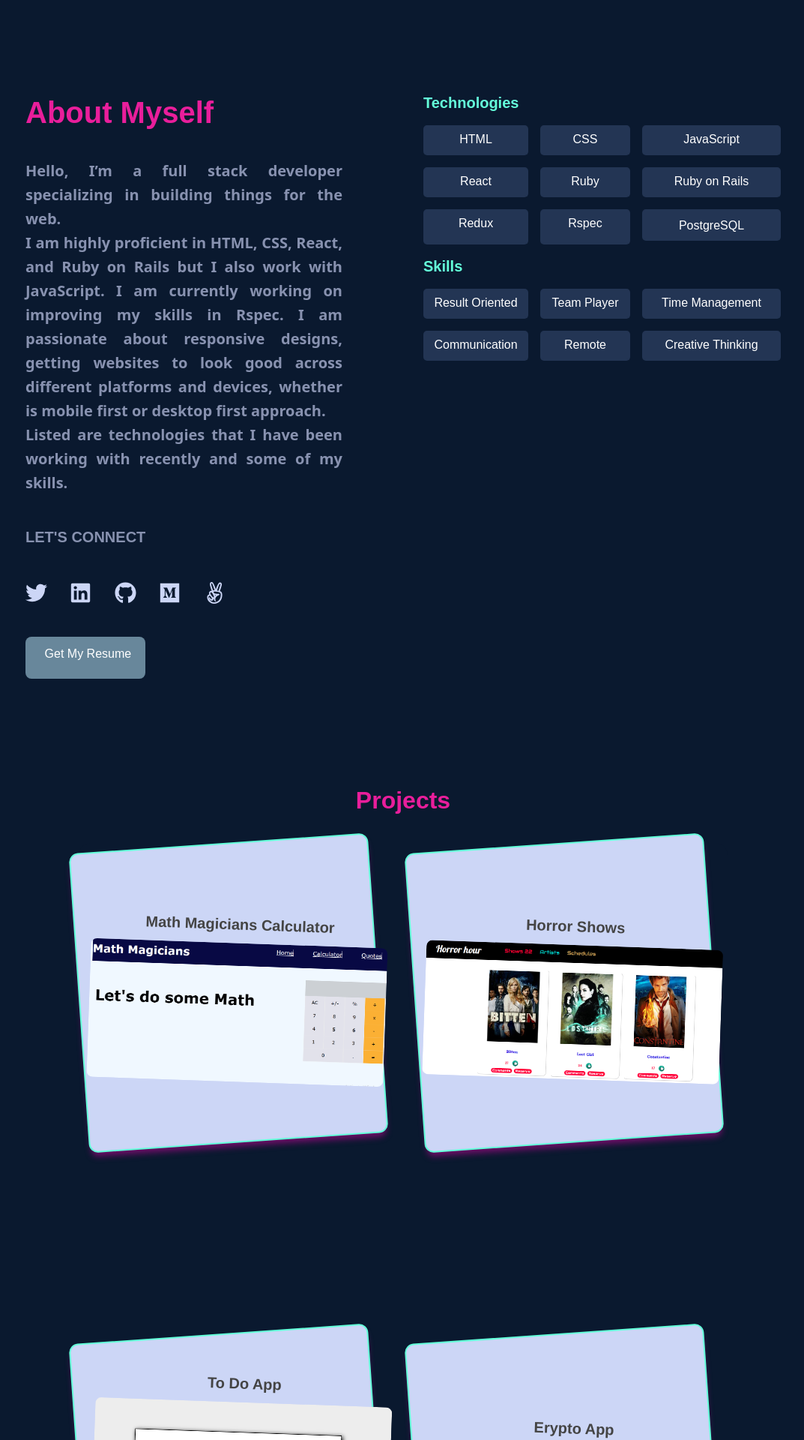
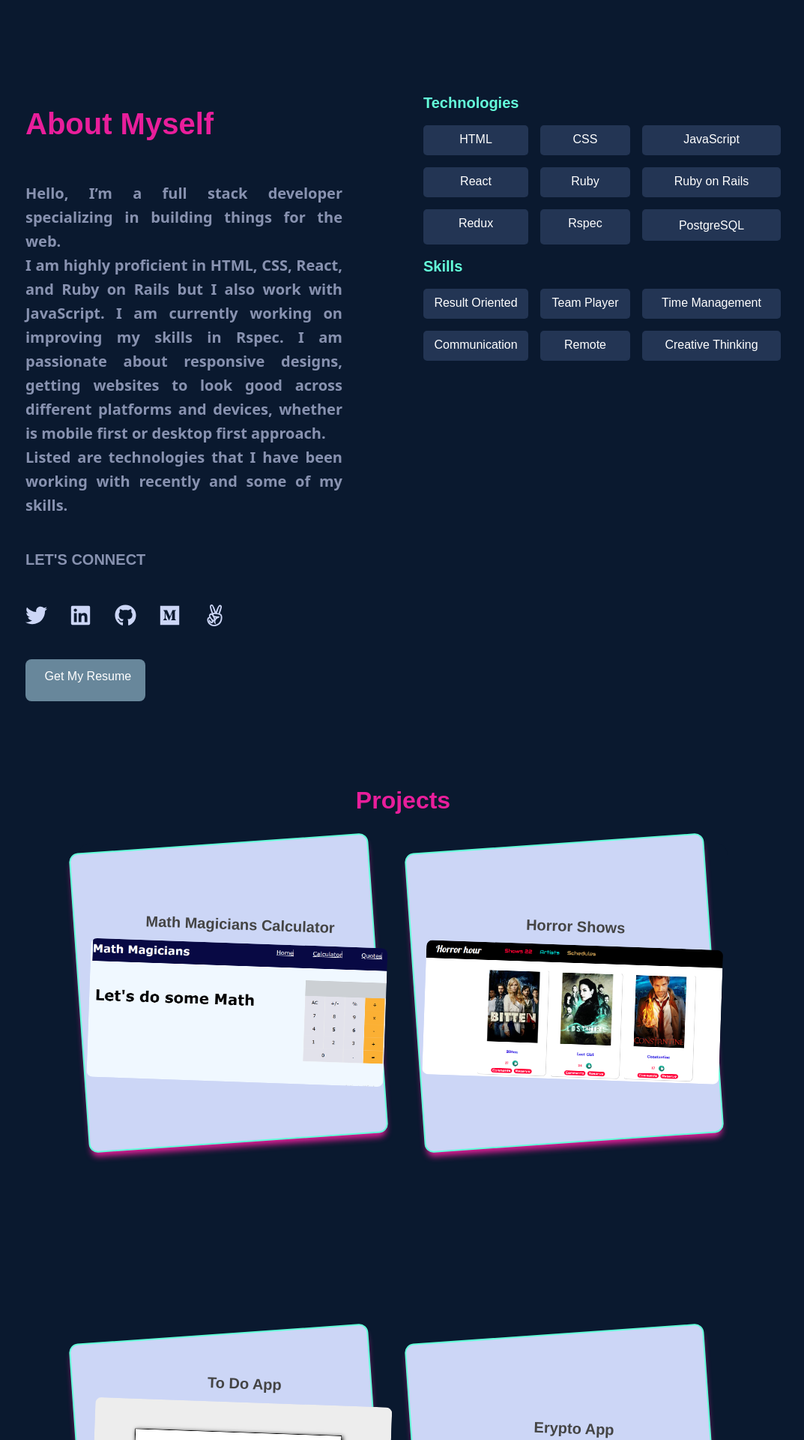
Before and after one commit to ijeomaodinko/Portfolio, a React (Create React App) app: page / in a window 1280 px wide. Shown: the part 860-2780 px from the top of the page at 75% size, without its empty margins (102-1175 px from the left). Built offline with nearby package versions, Linux system fonts and the light colour scheme.

Commit message:
Add files

```diff
--- a/src/components/Heroimg.css
+++ b/src/components/Heroimg.css
@@ -38,7 +38,6 @@ max-width: 900px;
   visibility: visible;
   transform: matrix3d(1,0,0,0,0,1,0,0,0,0,1,0,0,0,0,1);
   transition:cubic-bezier(0.645, 0.045, 0.355, 1)0.2s, transform 0.5 cubic-bezier(0.645, 0.045, 0.355, 1)0.2;
-
 }
 
 .h1i {
--- a/src/components/about.css
+++ b/src/components/about.css
@@ -32,7 +32,7 @@
     grid-row-end: 5;
     text-justify: auto;
     font-weight: 600;
-    line-height: 1.5em;
+    line-height: 1.5;
     color: #8892b0;
     font-family:system-ui, -apple-system, BlinkMacSystemFont, 'Segoe UI', Roboto, Oxygen, Ubuntu, Cantarell, 'Open Sans', 'Helvetica Neue', sans-serif;
     font-size: 20px;
@@ -80,6 +80,7 @@
 }
 
 .h1 {
+    font-size: 24;
     color:rgba(235, 30, 156, 0.993);
 }
 .resume {
--- a/src/components/projects.css
+++ b/src/components/projects.css
@@ -60,7 +60,7 @@
     rotate: -4deg;
     border: 2px solid #64ffda;
     box-shadow: inset 0 0 10px #000000;
-    box-shadow: 0 8px 8px -3px #720d6a;
+    box-shadow: 0 8px 8px -3px rgba(235, 30, 156, 0.993);
 }
 .project:hover .imgi {
     opacity: 0;
@@ -88,7 +88,7 @@
       background-color: #0a192f;
       border-radius: 12px;
       padding: 1rem;
-      rotate: 2.6deg;
+      rotate: 2.7deg;
     }
 .texti:hover {
     animation: loader 0.69s;
@@ -183,7 +183,7 @@
     border-radius: 0.5rem;
     margin-top: 0;
     border: 1.5px solid rgba(219, 38, 150, 0.589);
-    box-shadow: 1px 8px 8px -3px #720d6a;
+    box-shadow: 1px 8px 8px -3px rgba(235, 30, 156, 0.993);
     margin-bottom: 1rem;
 }
 
@@ -200,7 +200,7 @@
 }
 .projectsisis p{
     color: #ccd6f6;
-    font-size: 16px;
+    font-size: 15px;
 }
 .projecti p:hover {
     color: #92929c;
```
